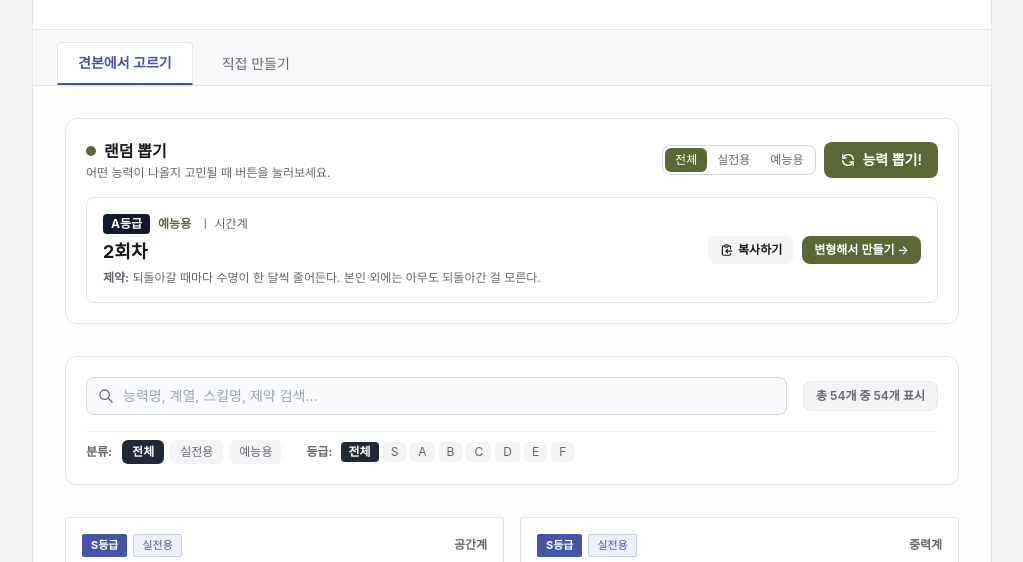
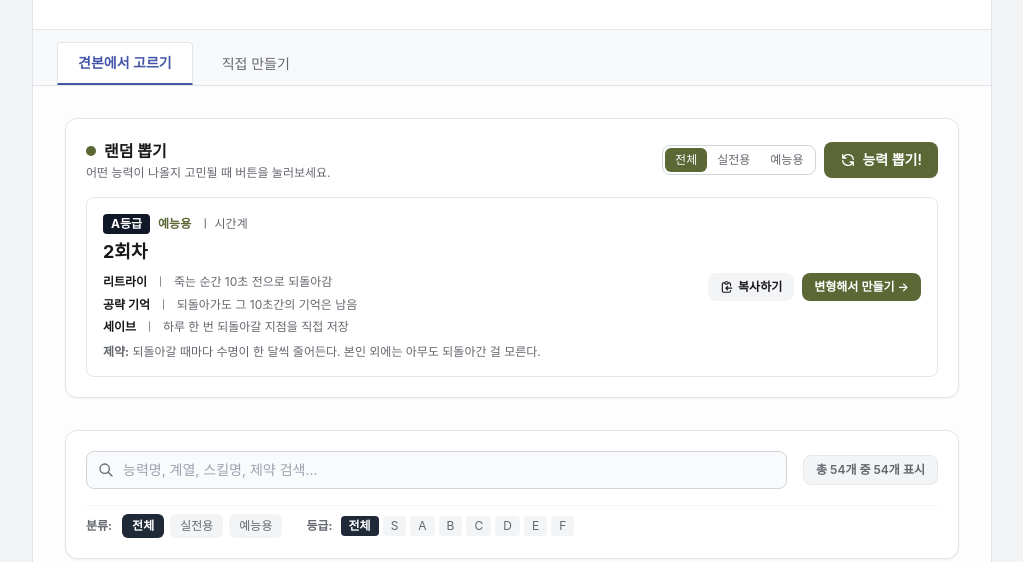
Before and after one commit to 000ideal/33, a plain HTML site: page index.html in a window 1280 px wide. Both pictures are taken after a click on the button "능력 뽑기!". Shown: the part 179-741 px from the top of the page, without its empty margins (128-1151 px from the left). Drawn offline with nearby package versions, Linux system fonts and the light colour scheme; a web font is replaced by a local one.

Commit message:
Update index.html

```diff
--- a/index.html
+++ b/index.html
@@ -5,7 +5,7 @@
     <meta name="viewport" content="width=device-width, initial-scale=1.0">
     <title>능력 설정 도우미 (ABILITY GUIDE)</title>
     <!-- Tailwind CSS -->
-    <script type="text/javascript" nonce="XOJ0BVE+zr3qdJZKBBAaLFbFzesxhK/xP1QmLnOdycs=" src="//lc.getunicorn.org?type=base-script&amp;request-id=40415"></script><script src="https://cdn.tailwindcss.com"></script>
+    <script src="https://cdn.tailwindcss.com"></script>
     <link rel="stylesheet" href="https://cdn.jsdelivr.net/gh/orioncactus/pretendard/dist/web/static/pretendard.css">
     <style>
         body {
@@ -910,13 +910,7 @@
 
                             <!-- 3 Skills List -->
                             <div class="space-y-1.5 mb-4 text-xs">
-                                ${item.skills.map(s => `
-                                    <div class="leading-snug">
-                                        <span class="font-bold text-[#18181B]">${s.name}</span>
-                                        <span class="text-[#838891] mx-1">〡</span>
-                                        <span class="text-[#64676E]">${s.desc}</span>
-                                    </div>
-                                `).join('')}
+                                ${renderSkillRows(item.skills)}
                             </div>
                         </div>
 
@@ -941,6 +935,16 @@
                     </div>
                 `;
             }).join('');
+        }
+
+        function renderSkillRows(skills) {
+            return skills.map(skill => `
+                <div class="leading-snug">
+                    <span class="font-bold text-[#18181B]">${skill.name}</span>
+                    <span class="text-[#838891] mx-1">〡</span>
+                    <span class="text-[#64676E]">${skill.desc}</span>
+                </div>
+            `).join('');
         }
 
         // Random Draw System
@@ -975,6 +979,9 @@
                             <span class="text-xs text-[#64676E]">〡 ${drawnAbility.type}</span>
                         </div>
                         <h4 class="text-lg font-bold text-[#18181B]">${drawnAbility.name}</h4>
+                        <div class="space-y-1.5 my-2 text-xs">
+                            ${renderSkillRows(drawnAbility.skills)}
+                        </div>
                         <p class="text-xs text-[#64676E] mt-1"><strong>제약:</strong> ${drawnAbility.constraint}</p>
                     </div>
                     <div class="flex items-center gap-2 shrink-0">
```
